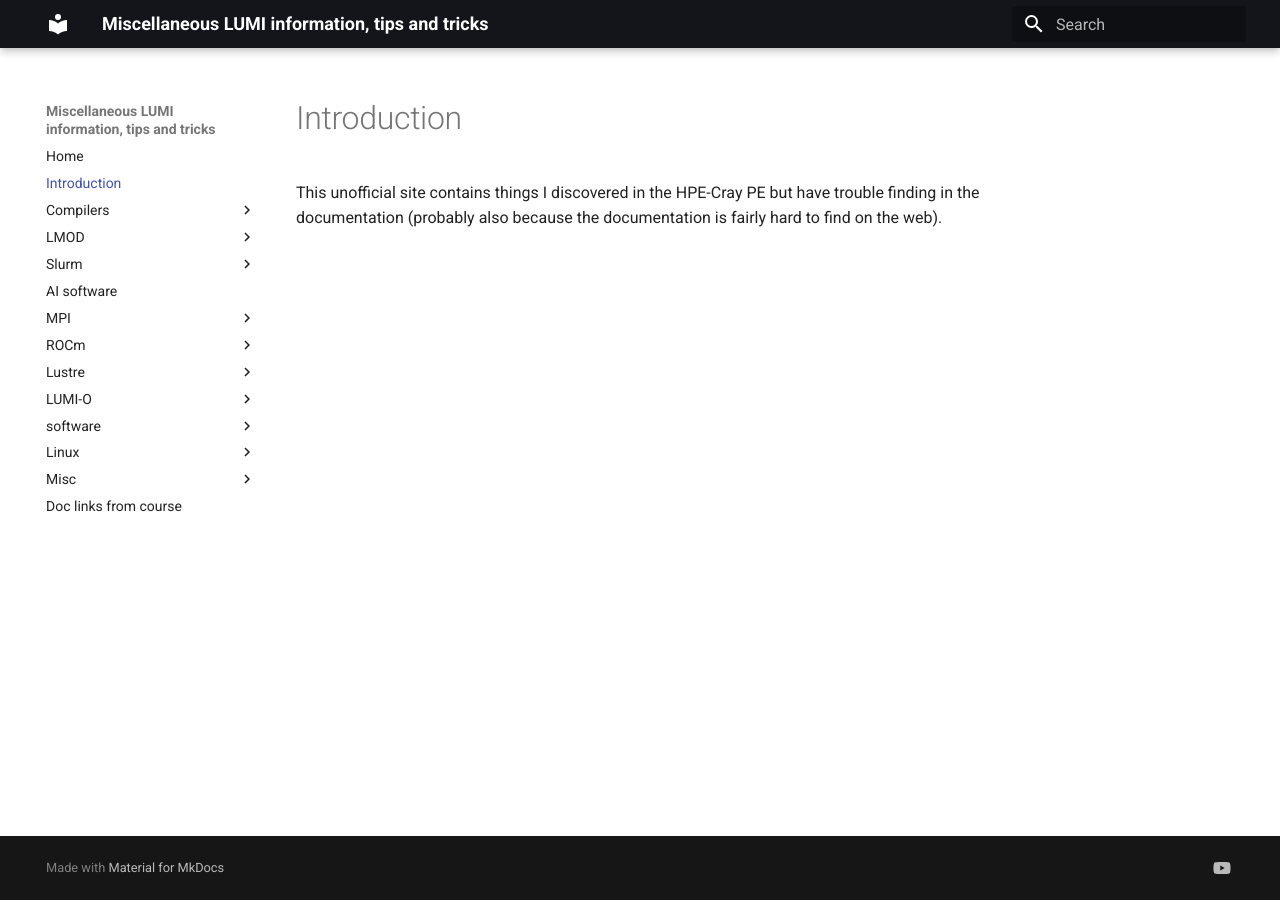
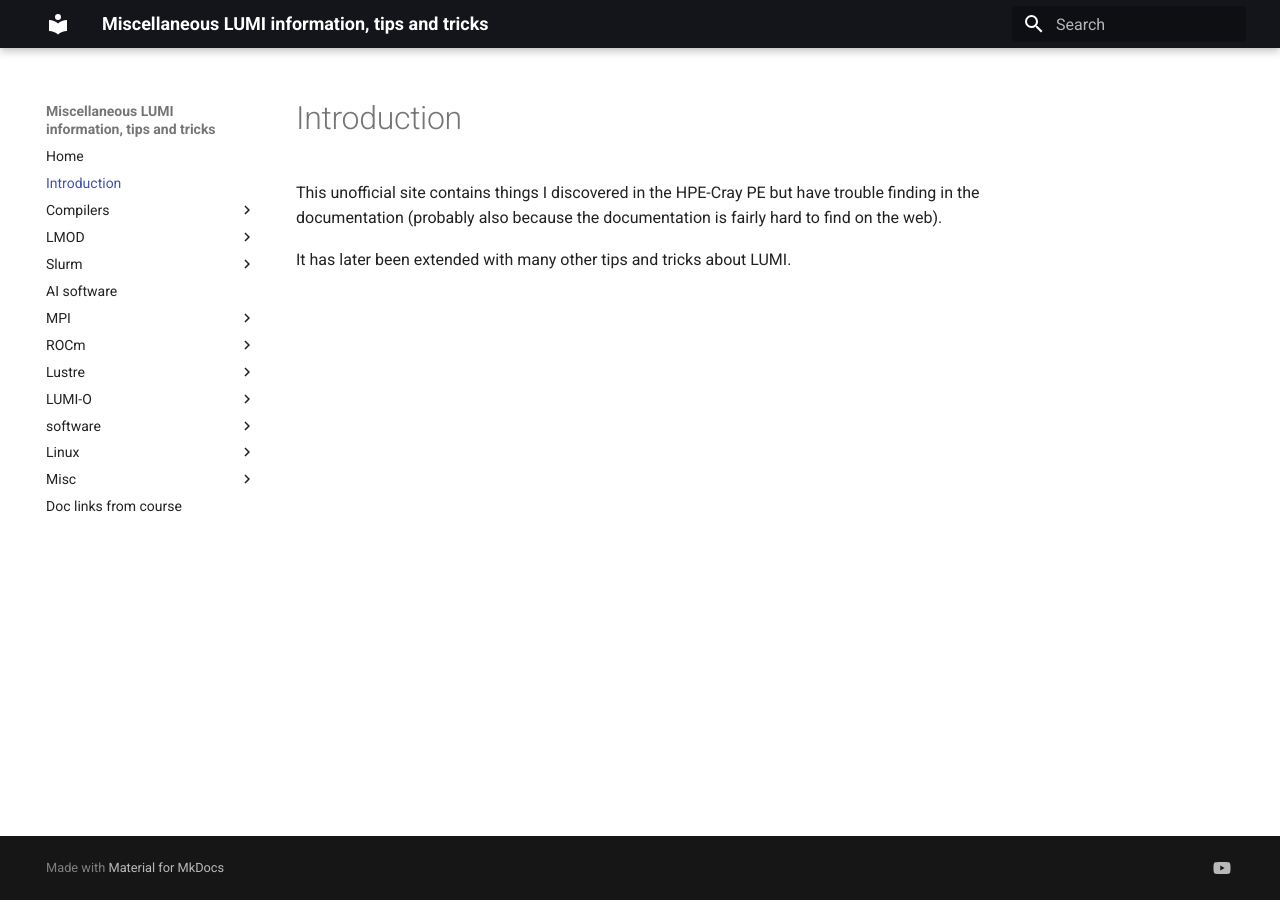
Before and after one commit to klust/LUMI-tips-and-tricks, an MkDocs documentation site: the page built from docs/00_00_introduction.md, in a window 1280 px wide. Built offline with MkDocs 1.6.1 and Material for MkDocs 9.7.7, drawn with Linux system fonts in a browser that asks for light colours.

Commit message:
Adding some phrases about LUMI-O.

```diff
--- a/docs/00_00_introduction.md
+++ b/docs/00_00_introduction.md
@@ -3,3 +3,5 @@
 This unofficial site contains things I discovered in the HPE-Cray PE but have trouble finding
 in the documentation (probably also because the documentation is fairly hard to find on the
 web).
+
+It has later been extended with many other tips and tricks about LUMI.
```
Also changed, not shown: docs/08_LUMI-O/08_99_misc.md (+2 -0 lines).
